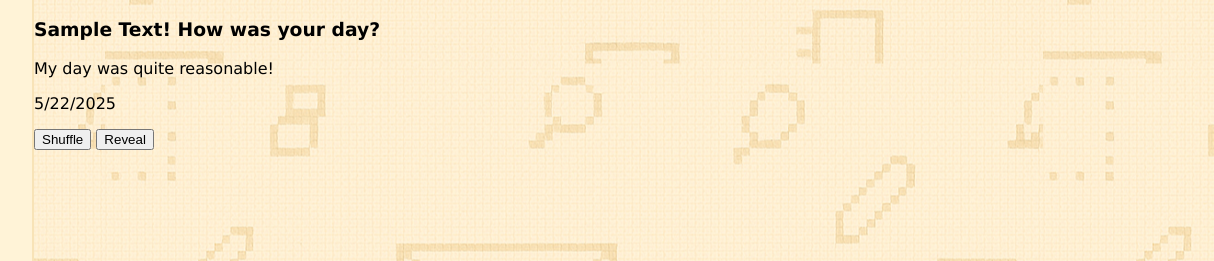
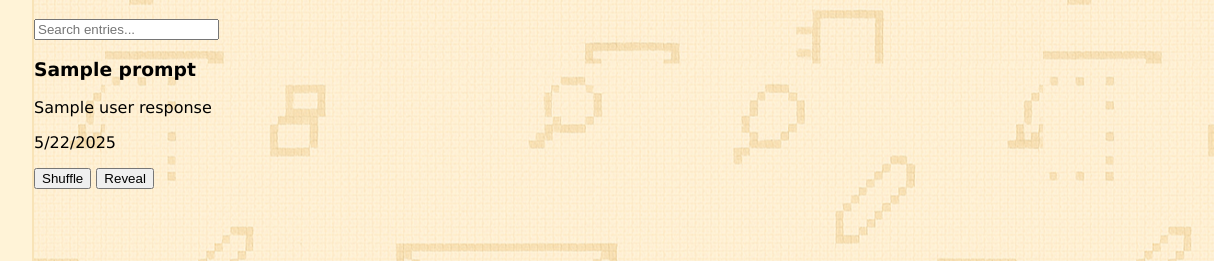
Before and after one commit to cse110-sp25-group18/project-card-journaling, a website: page pages/recap.html in a window 1280 px wide. Shown: the part 62-323 px from the top of the page, 66-1280 px from the left. Drawn offline with Linux system fonts and the light colour scheme.

Commit message:
fix: updated HTML shuffle recap

```diff
--- a/pages/recap.html
+++ b/pages/recap.html
@@ -3,8 +3,8 @@
 <head>
   <meta charset="UTF-8">
   <title>Shuffle Recap</title>
-    <link rel="stylesheet" href="../style/general.css" />
-    <link rel="stylesheet" href="../style/recap.css" />
+  <link rel="stylesheet" href="../style/general.css"/>
+  <link rel="stylesheet" href="../style/recap.css"/>
   <!-- <link href="https://fonts.googleapis.com/css2?family=Material+Symbols+Outlined" rel="stylesheet" /> -->
 </head>
 <body>
@@ -25,33 +25,38 @@
       <img src="../images/settings-icon.svg" alt="settings button"/>
     </a>
   </nav>
+
   <main>
     <h1>Recap</h1>
 
-      <!-- card recap -->
+    <div class="search-bar">
+      <input type="text" id="search-input" placeholder="Search entries..."/>
+    </div>
+
+    <!-- implementation of card recap -->
     <div id="cardRecap" class="card-recap">
       <div id="cardContent" class="card-content">
-          <!-- placeholder for question mark image-->
+        <!-- Placeholder for question mark or image -->
         <div id="questionImage" class="question-icon-placeholder"></div>
-          <!-- front of the card, containing prompt and date -->
+
+        <!-- front of card -->
         <div id="cardFront" class="card-front">
+          <h3 id="cardPrompt" class="card-prompt">Sample prompt</h3>
+        </div>
 
-            <h3 id="cardPrompt" class="card-prompt">Sample Text! How was your day?</h3>
-          </div>
-          <!-- back of card, containing response -->
+        <!-- back side of card -->
         <div id="cardBack" class="card-back">
-            <p id="response" class="user-response">My day was quite reasonable!</p>
+          <p id="response" class="user-response">Sample user response</p>
         </div>
       </div>
     </div>
 
+    <!-- date and buttons -->
     <p id="cardDate" class="card-date">5/22/2025</p>
-      <!-- button to flip the card -->
     <button id="shuffleBtn" class="shuffle-card">Shuffle</button>
-      <!-- button the reveal the card -->
     <button id="revealBtn" class="reveal-card">Reveal</button>
+  </main>
 
-    </main>
-    <script src="/script/recap.js"></script>
+  <script type="module" src="./main.js"></script>
 </body>
 </html>
```
Lines whose indentation alone changed are shown as unchanged.
